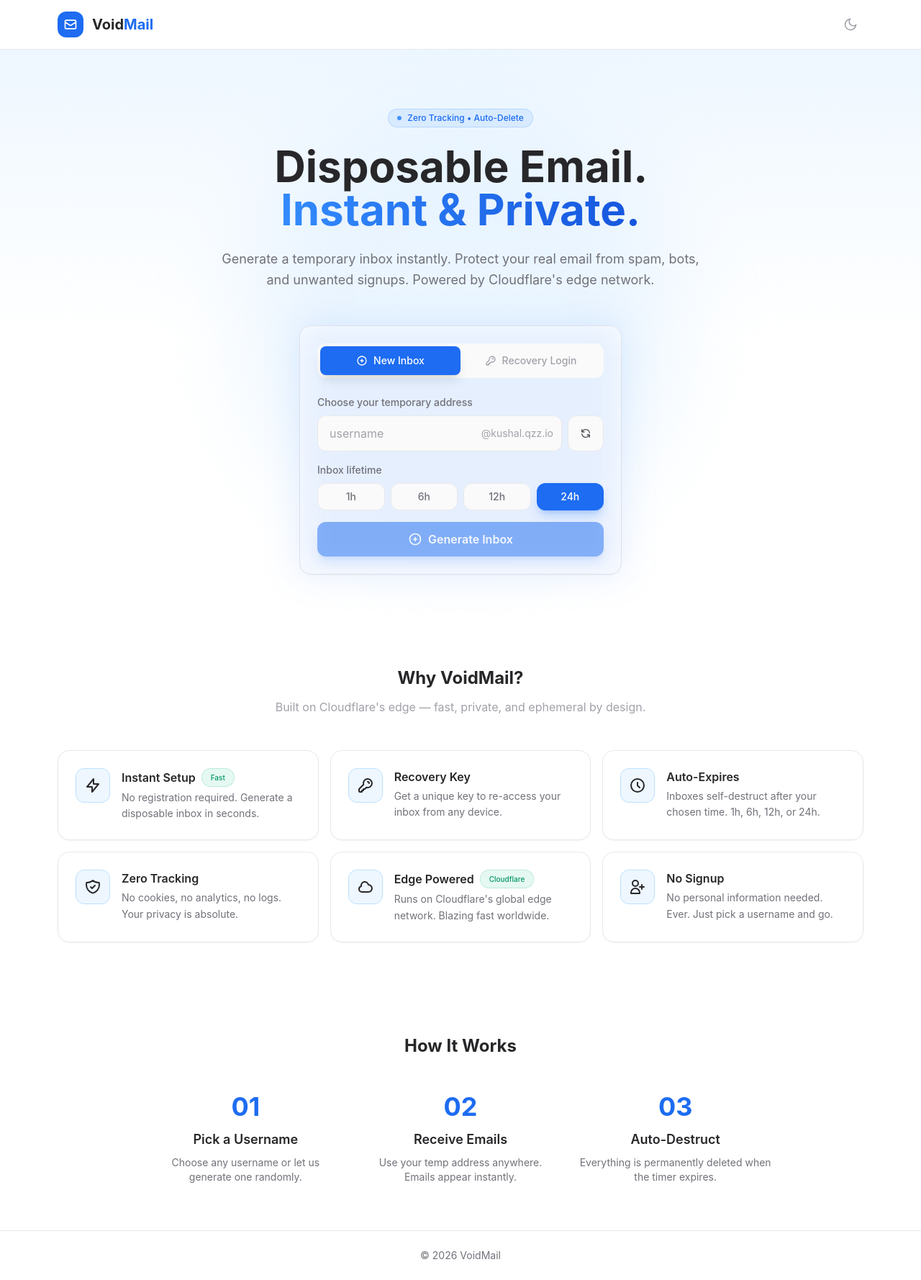
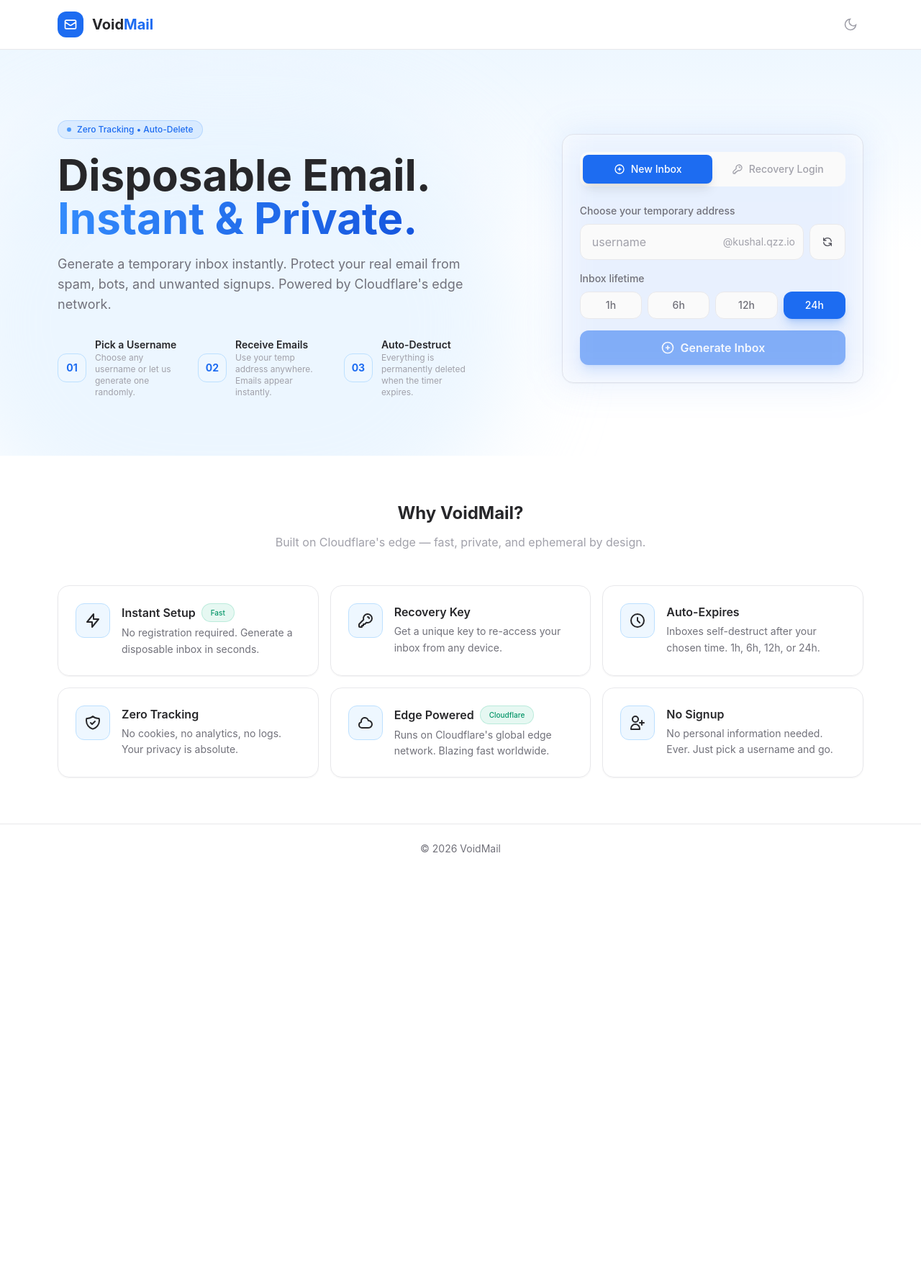
Before and after one commit to kushalshah0/VoidMail, a React (Vite) app: page / in a window 1280 px wide. Shown: the whole page at 72% size. After the commit the page ends 1213 px from the top, so only its background shows below. Built offline with nearby package versions, Linux system fonts and the light colour scheme.

Commit message:
refactor: side-by-side hero section and form card layout

```diff
--- a/src/pages/HomePage.jsx
+++ b/src/pages/HomePage.jsx
@@ -65,24 +65,31 @@ export default function HomePage() {
     },
   ];
 
+  const steps = [
+    { step: '01', title: 'Pick a Username', desc: 'Choose any username or let us generate one randomly.' },
+    { step: '02', title: 'Receive Emails', desc: 'Use your temp address anywhere. Emails appear instantly.' },
+    { step: '03', title: 'Auto-Destruct', desc: 'Everything is permanently deleted when the timer expires.' },
+  ];
+
   return (
     <div className="animate-fade-in">
       <section className="relative overflow-hidden">
         <div className="absolute inset-0 bg-gradient-to-b
                         from-brand-50 dark:from-brand-600/5
                         via-transparent to-transparent" />
-        <div className="absolute top-20 left-1/2 -translate-x-1/2 w-[600px] h-[600px]
+        <div className="absolute top-20 left-1/4 -translate-x-1/2 w-[800px] h-[600px]
                         bg-brand-100/50 dark:bg-brand-600/5
                         rounded-full blur-3xl" />
 
-        <div className="relative max-w-6xl mx-auto px-4 pt-20 pb-16">
-          <div className="text-center max-w-2xl mx-auto mb-12">
-            <div className="inline-flex items-center gap-2 badge-blue mb-6">
+        <div className="relative max-w-6xl mx-auto px-4 pt-20 pb-16 lg:pt-24 lg:pb-20">
+          <div className="lg:grid lg:grid-cols-5 lg:gap-12 items-center">
+            <div className="lg:col-span-3 mb-10 lg:mb-0 max-w-xl">
+              <div className="inline-flex items-center gap-2 badge-blue mb-5">
                 <span className="w-1.5 h-1.5 bg-brand-500 dark:bg-brand-400 rounded-full animate-pulse" />
-              Zero Tracking • Auto-Delete
+                Zero Tracking &bull; Auto-Delete
               </div>
 
-            <h1 className="text-4xl md:text-6xl font-bold text-light-900 dark:text-white mb-6 leading-tight">
+              <h1 className="text-4xl md:text-5xl lg:text-6xl font-bold text-light-900 dark:text-white mb-5 leading-tight">
                 Disposable Email.{' '}
                 <span className="text-transparent bg-clip-text bg-gradient-to-r
                                  from-brand-500 to-brand-700
@@ -91,13 +98,29 @@ export default function HomePage() {
                 </span>
               </h1>
 
-            <p className="text-lg text-light-600 dark:text-dark-400 leading-relaxed">
+              <p className="text-base sm:text-lg text-light-600 dark:text-dark-400 leading-relaxed mb-8">
                 Generate a temporary inbox instantly. Protect your real email from
                 spam, bots, and unwanted signups. Powered by Cloudflare's edge network.
               </p>
+
+              <div className="hidden lg:flex items-center gap-6">
+                {steps.map((item) => (
+                  <div key={item.step} className="flex items-center gap-3">
+                    <div className="w-10 h-10 rounded-xl bg-brand-50 dark:bg-brand-600/10
+                                    border border-brand-200 dark:border-brand-600/20
+                                    flex items-center justify-center shrink-0">
+                      <span className="text-sm font-bold text-brand-600 dark:text-brand-400">{item.step}</span>
+                    </div>
+                    <div>
+                      <p className="text-sm font-semibold text-light-900 dark:text-white">{item.title}</p>
+                      <p className="text-xs text-light-500 dark:text-dark-500">{item.desc}</p>
+                    </div>
+                  </div>
+                ))}
+              </div>
             </div>
 
-          <div className="max-w-md mx-auto">
+            <div className="lg:col-span-2">
               <div className="card glow">
                 <div className="flex mb-6 bg-light-100 dark:bg-dark-800 rounded-xl p-1">
                   <button
@@ -132,6 +155,7 @@ export default function HomePage() {
               </div>
             </div>
           </div>
+        </div>
       </section>
 
       <section className="max-w-6xl mx-auto px-4 py-16">
@@ -151,24 +175,20 @@ export default function HomePage() {
         </div>
       </section>
 
-      <section className="max-w-4xl mx-auto px-4 py-16">
+      <section className="max-w-4xl mx-auto px-4 py-16 lg:hidden">
         <h2 className="text-2xl font-bold text-light-900 dark:text-white text-center mb-12">
           How It Works
         </h2>
 
         <div className="grid md:grid-cols-3 gap-8">
-          {[
-            { step: '01', title: 'Pick a Username', desc: 'Choose any username or let us generate one randomly.' },
-            { step: '02', title: 'Receive Emails', desc: 'Use your temp address anywhere. Emails appear instantly.' },
-            { step: '03', title: 'Auto-Destruct', desc: 'Everything is permanently deleted when the timer expires.' },
-          ].map((item) => (
+          {steps.map((item) => (
             <div key={item.step} className="text-center">
-              <div className="text-4xl font-bold text-brand-600 dark:text-brand-400 mb-3">
-                {item.step}
+              <div className="w-14 h-14 rounded-2xl bg-brand-50 dark:bg-brand-600/10
+                              border border-brand-200 dark:border-brand-600/20
+                              flex items-center justify-center mx-auto mb-4">
+                <span className="text-xl font-bold text-brand-600 dark:text-brand-400">{item.step}</span>
               </div>
-              <h3 className="text-lg font-semibold text-light-900 dark:text-white mb-2">
-                {item.title}
-              </h3>
+              <h3 className="text-lg font-semibold text-light-900 dark:text-white mb-2">{item.title}</h3>
               <p className="text-light-600 dark:text-dark-400 text-sm">{item.desc}</p>
             </div>
           ))}
```
Lines whose indentation alone changed are shown as unchanged.
